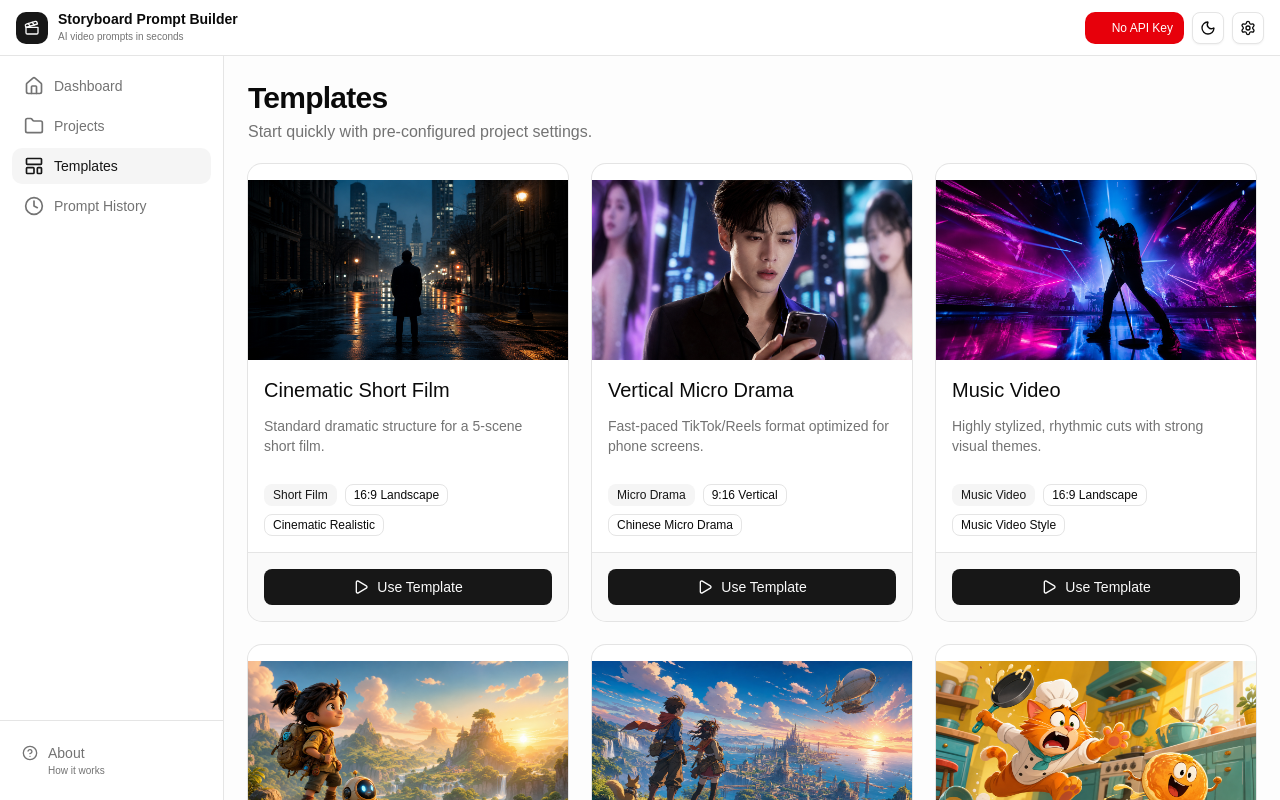
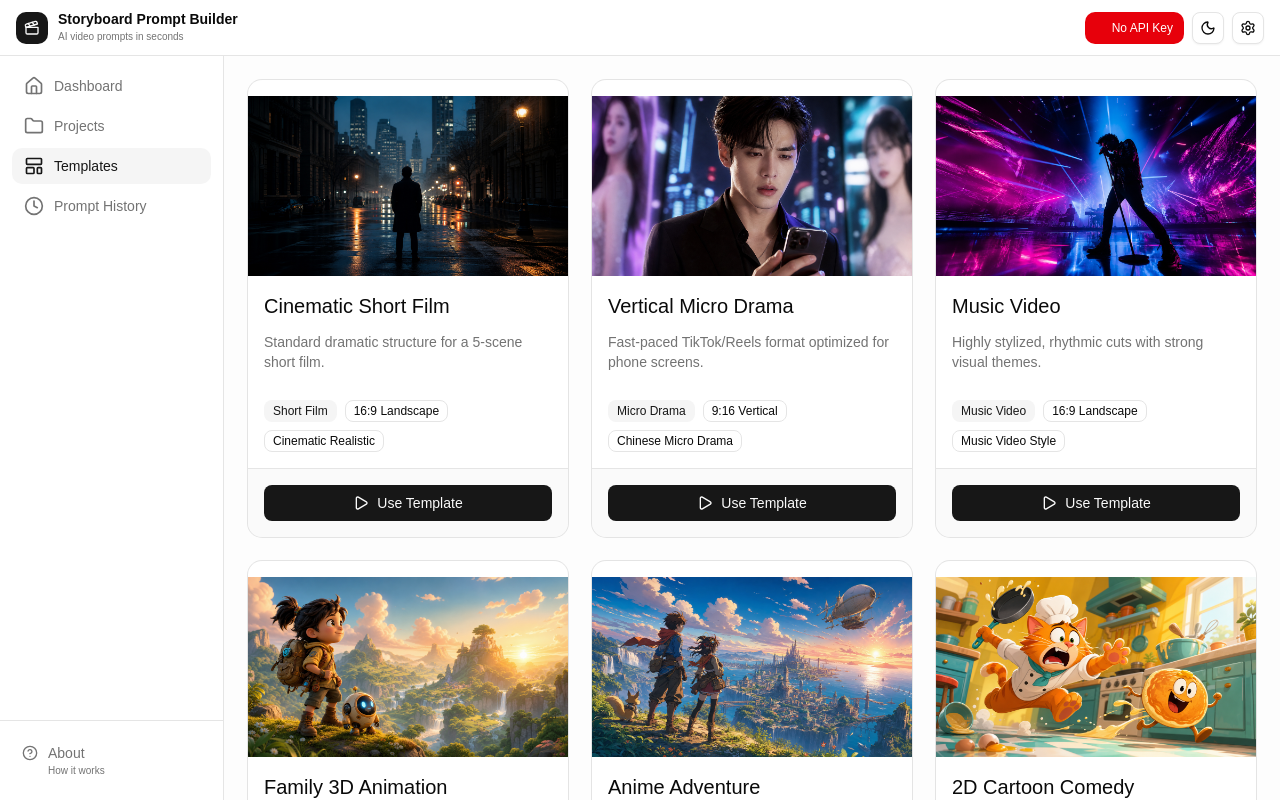
Before and after one commit to ravuthz/story-prompts, a React (Vite) app: page /templates in a window 1280 px wide. Built offline with nearby package versions, Linux system fonts and the light colour scheme.

Commit message:
refactor: update layout constraints in Templates and Settings pages for consistent alignment

```diff
--- a/src/pages/Settings.tsx
+++ b/src/pages/Settings.tsx
@@ -92,7 +92,7 @@ export default function Settings() {
   };
 
   return (
-    <div className="p-4 md:p-6 max-w-4xl mx-auto space-y-5 w-full">
+    <div className="mx-auto w-full max-w-7xl space-y-5 p-4 md:p-6">
       <div>
         <h1 className="text-3xl font-bold tracking-tight">Settings</h1>
         <p className="text-muted-foreground mt-1">
--- a/src/pages/Templates.tsx
+++ b/src/pages/Templates.tsx
@@ -45,11 +45,6 @@ export default function Templates() {
 
   return (
     <div className="mx-auto w-full max-w-7xl space-y-5 p-4 md:p-6">
-      <div>
-        <h1 className="text-3xl font-bold tracking-tight">Templates</h1>
-        <p className="mt-1 text-muted-foreground">Start quickly with pre-configured project settings.</p>
-      </div>
-
       <div className="grid grid-cols-1 gap-6 md:grid-cols-2 lg:grid-cols-3">
         {templates.map((template) => (
           <Card key={template.title} className="group flex flex-col overflow-hidden transition-colors hover:border-primary/50">
```
